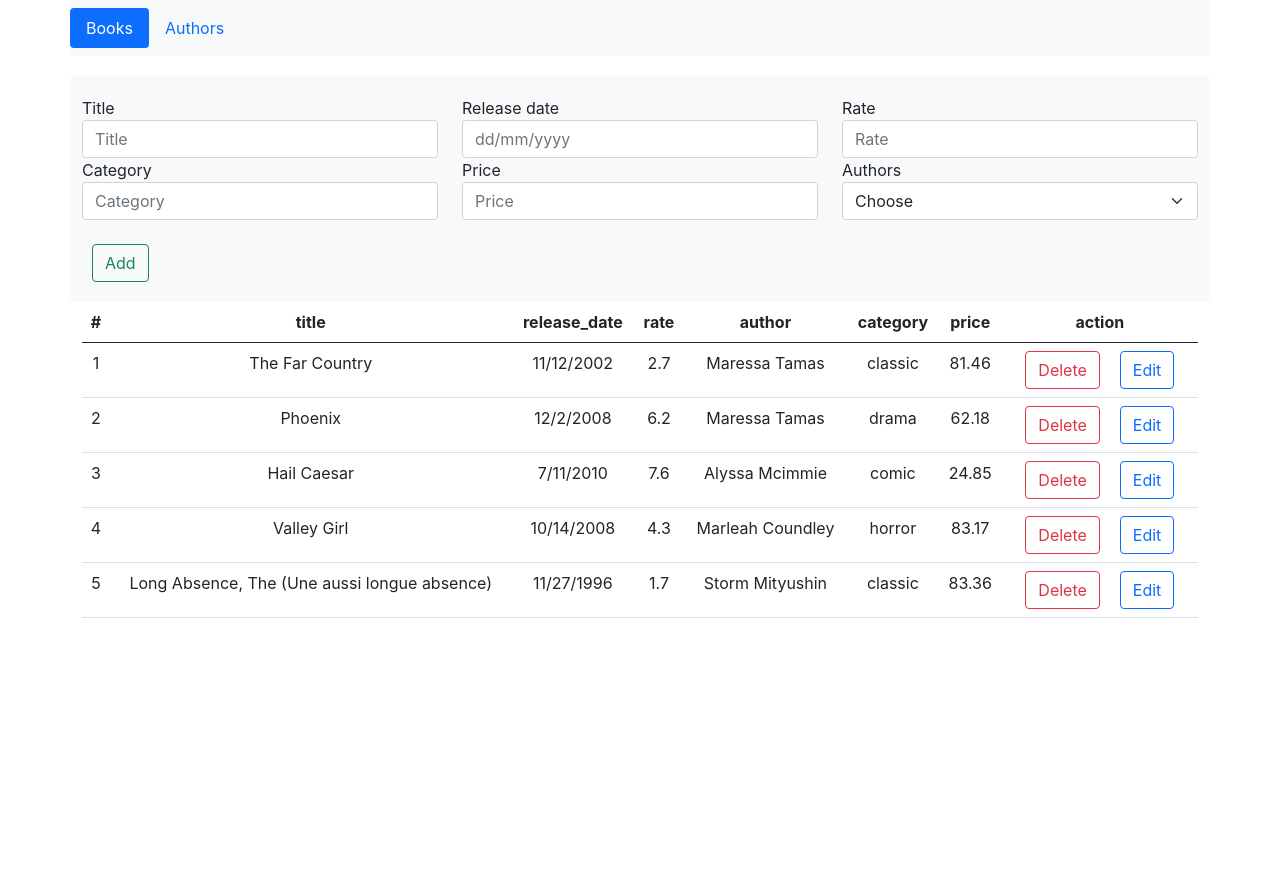
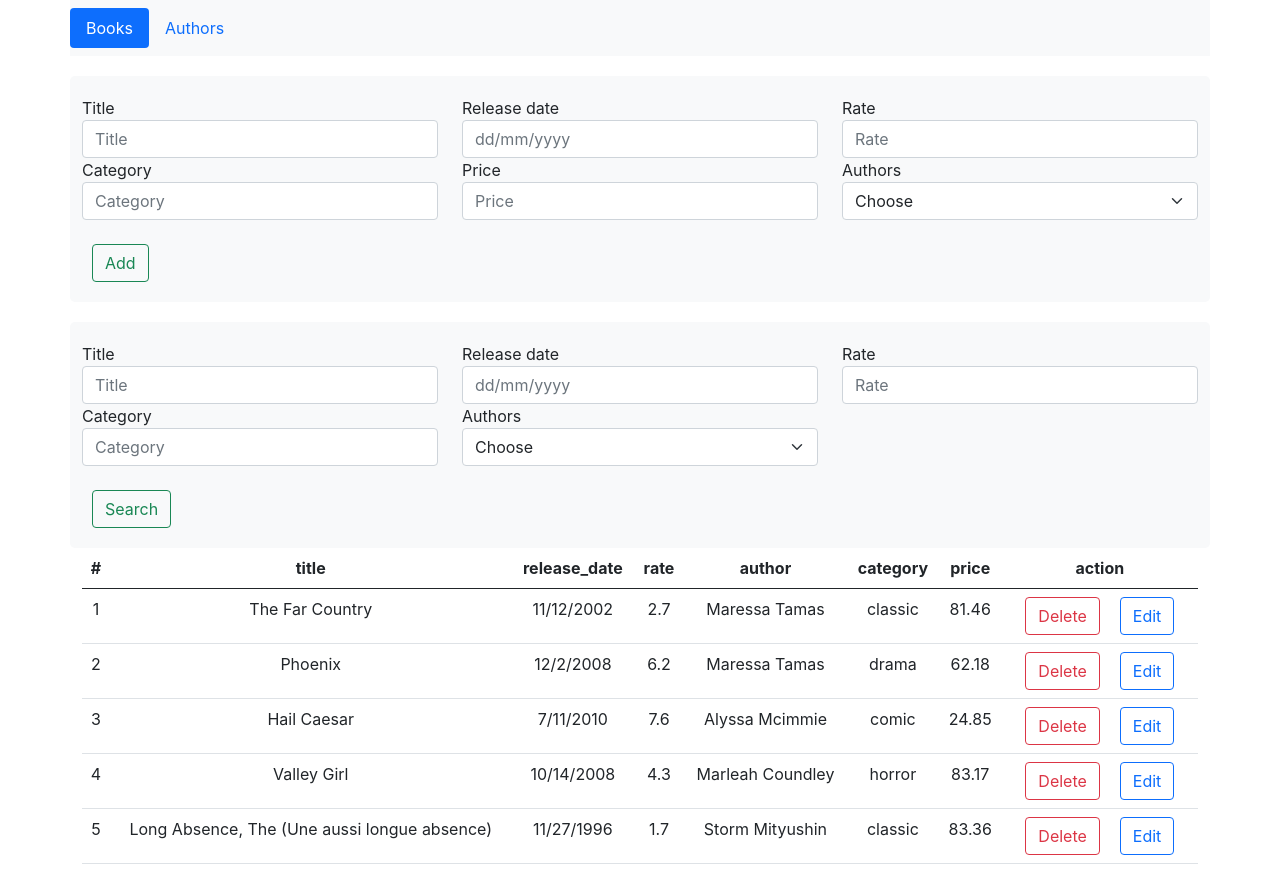
Before and after one commit to somayehbhr/my-library, a React (Create React App) app: page /books in a window 1280 px wide. Before the commit the page ends 800 px from the top, so only its background shows below. Built offline with nearby package versions, Linux system fonts and the light colour scheme.

Commit message:
chore: minor improvement

```diff
--- a/src/screens/Books/components/AddBook/index.tsx
+++ b/src/screens/Books/components/AddBook/index.tsx
@@ -22,7 +22,7 @@ export const AddBook = (props: IDetailEntity) => {
 	const [category, setCategory] = useState("");
 	const [price, setPrice] = useState("");
 	const [author, setAuthor] = useState(-1);
-	const isEditModeEnabled = props.bookInfo?.hasOwnProperty("fullName");
+	const isEditModeEnabled = props.bookInfo?.hasOwnProperty("title");
 	const dispatch = useDispatch();
 
 	function handleAddBook(add: any) {
@@ -147,9 +147,9 @@ export const AddBook = (props: IDetailEntity) => {
 				<div className="row">
 					<div className="col-md-3">
 						<Button
-							onClick={props.bookInfo ? editBook : addBook}
-							text={props.bookInfo ? "Edit" : "Add"}
-							className={props.bookInfo ? "primary" : "success"}
+							onClick={isEditModeEnabled ? editBook : addBook}
+							text={isEditModeEnabled ? "Edit" : "Add"}
+							className={isEditModeEnabled ? "primary" : "success"}
 						/>
 					</div>
 				</div>
--- a/src/screens/Books/index.tsx
+++ b/src/screens/Books/index.tsx
@@ -6,12 +6,11 @@ import { Header } from "../../components/Header";
 import { Book } from "./components/Book";
 import { AddBook } from "./components/AddBook";
 //Hooks
-import { ReactNode, useEffect, useState } from "react";
-import { IAuthorEntity } from "../Authors";
+import { useState } from "react";
 import { SearchBooks } from "./components/SearchBooks";
 import { useSelector } from "react-redux";
 import { StateNetwork } from "../../types/store.type";
-import { Author } from "../Authors/components/Author";
+
 
 export interface IBookEntity {
 	id: number;
@@ -32,8 +31,8 @@ export const Books = () => {
 	const [filterList, setFilterList] = useState<Array<IBookEntity>>([])
 
 	function sendBookInfo(id: number) {
-
 		setSelectedRow(books.find((item) => item.id === id));
+		console.log((books.find((item) => item.id === id)))
 	}
 	function handleEditBook(editedBook: any) {
 		let tempBooks = [...list];
@@ -58,7 +57,7 @@ export const Books = () => {
 	return (
 		<>
 			<AddBook bookInfo={selectedRow} selectedRow={selectedRow} />
-            {/*<SearchBooks onSetList={onListChange} list={list}/>*/}
+            <SearchBooks onSetList={onListChange} list={list}/>
 			<div className="container">
 				{
 						books.length ? (
```
